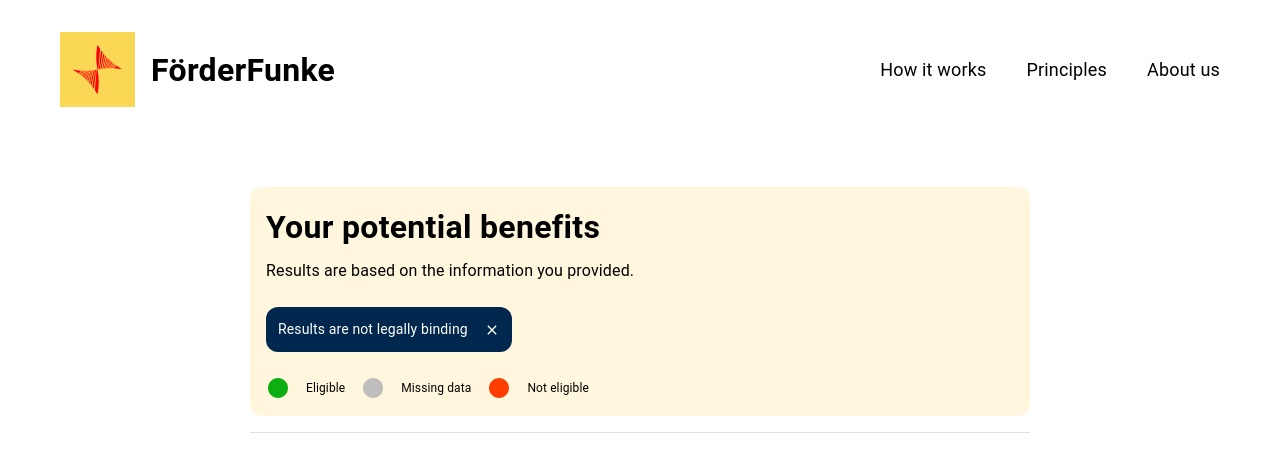
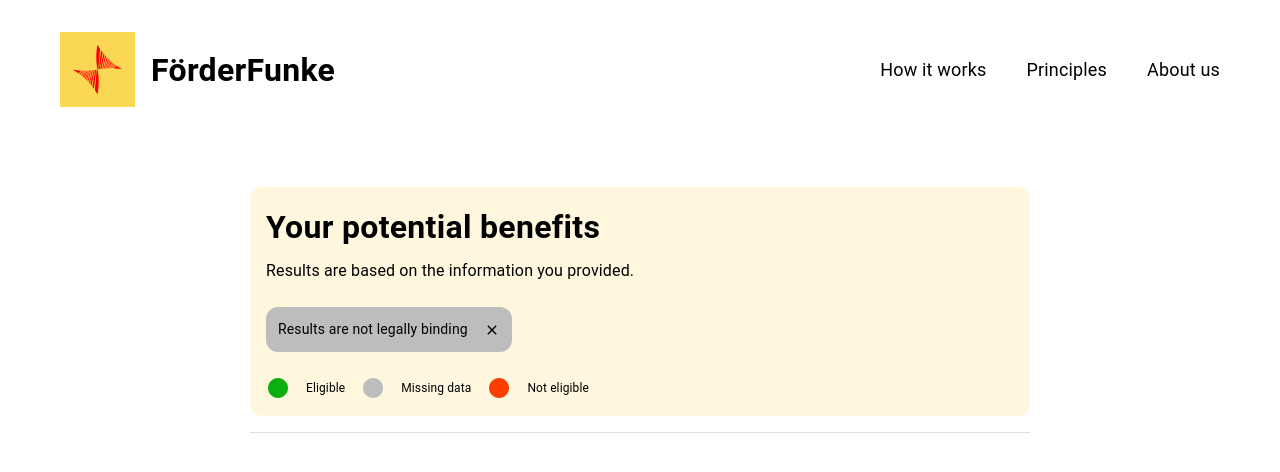
Before and after one commit to Citizen-Knowledge-Graph/foerderfunke-react-app, a React (Create React App) app: page /eligibility-overview in a window 1280 px wide. Shown: the top 472 px of the page. Built offline with nearby package versions, Linux system fonts and the light colour scheme.

Commit message:
some color updates to header section in eligibility overview

```diff
--- a/src/screens/eligibilty-overview/components/EligibilityOverviewHeader.js
+++ b/src/screens/eligibilty-overview/components/EligibilityOverviewHeader.js
@@ -35,7 +35,7 @@ const EligibilityOverviewScreen = ({isDesktop}) => {
                                     Results are not legally binding
                                 </Typography>
                                 <Close
-                                    sx={{color: 'white', fontSize: '16px'}}
+                                    sx={{fontSize: '16px'}}
                                     onClick={() => setVisible(false)}
                                 />
                             < /HStack>
@@ -99,12 +99,11 @@ const styles = {
         borderRadius:
             '12px',
         backgroundColor:
-        globalStyles.tertiaryColor,
+        globalStyles.colorLightGrey,
     }
     ,
     liableInfoText: {
-        fontSize: '14px',
-        color: 'white'
+        fontSize: '14px'
     }
 };
 
```
